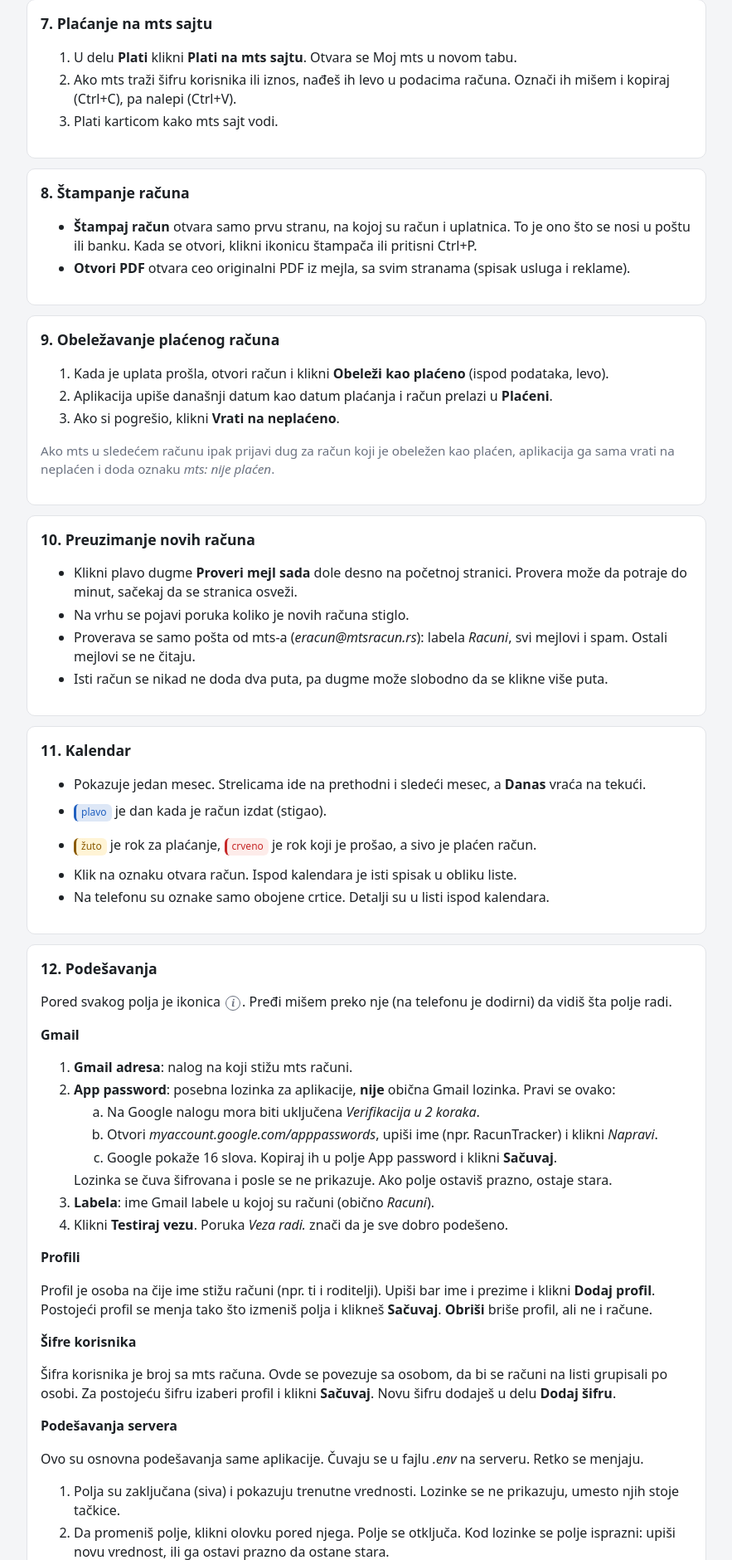
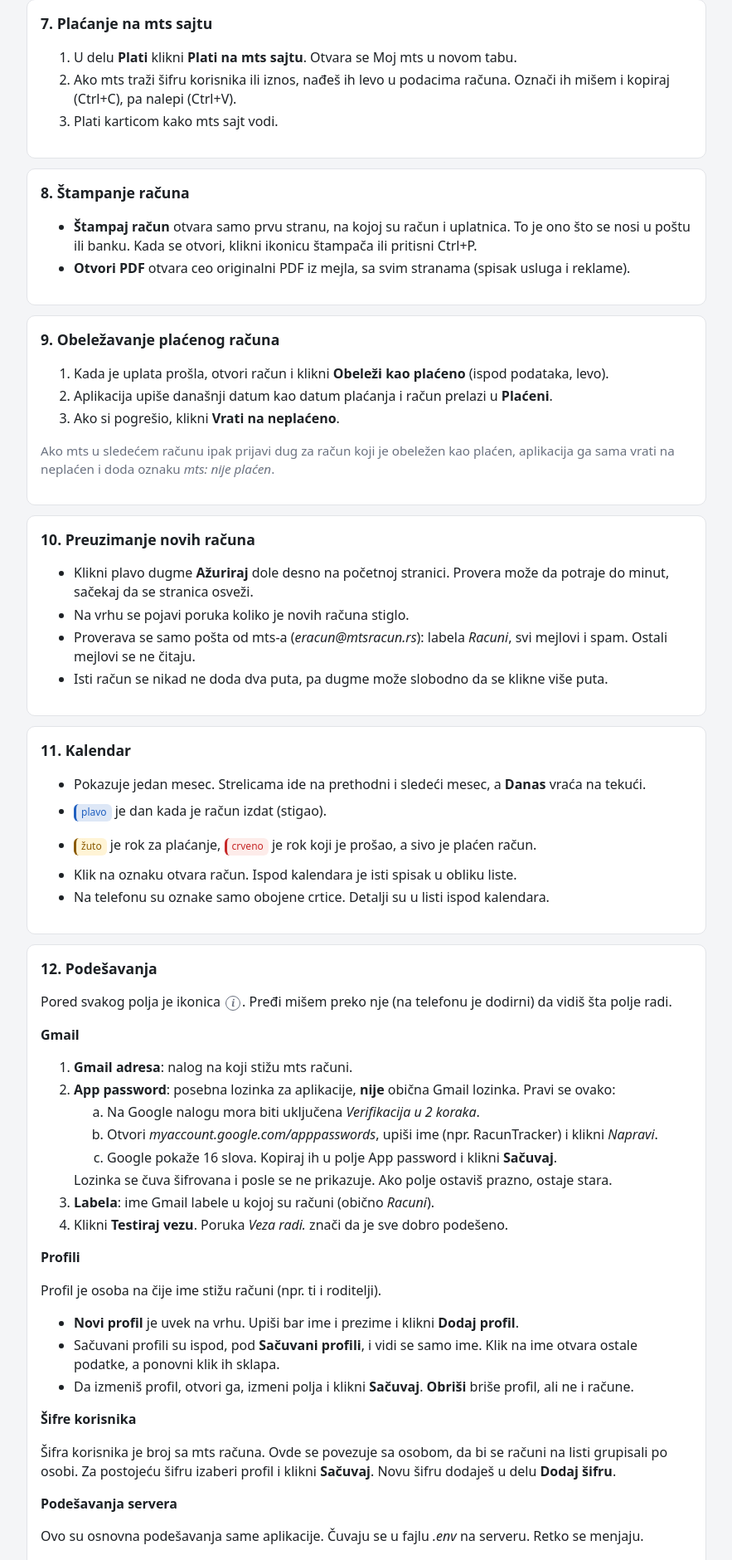
Before and after one commit to derdic23/racuntracker, a Flask app: page /uputstvo in a window 1280 px wide. Shown: the part 2865-4745 px from the top of the page at 83% size, without its empty margins (198-1081 px from the left). Run offline with Flask 3, Linux system fonts and the light colour scheme; the visitor is signed in with stand-in values (Sample User, id 1); parts of the project's set-up code (start-up, migrations or seed data) failed here and were passed over.

Commit message:
collapsible saved profiles

```diff
--- a/app/scheduler.py
+++ b/app/scheduler.py
@@ -10,7 +10,7 @@
 from .fetcher import Result, credentials, fetch, imap_error
 
 DEFAULT_INTERVAL = 60  # minutes
-LOCK = threading.Lock()  # one check at a time: the scheduler or "Proveri mejl sada"
+LOCK = threading.Lock()  # one check at a time: the scheduler or "Ažuriraj"
 
 
 def interval(settings: dict[str, str]) -> int:
--- a/app/static/app.js
+++ b/app/static/app.js
@@ -19,7 +19,7 @@
   input.focus();
 });
 
-// "Proveri mejl sada" can take a while
+// "Ažuriraj" can take a while
 document.addEventListener("submit", (e) => {
   const button = e.submitter;
   if (button && button.dataset.busy) {
--- a/app/static/style.css
+++ b/app/static/style.css
@@ -86,6 +86,13 @@
 .id-row.add { border-bottom: 0; padding-top: 0; }
 .id-row.add select[name="provider"] { flex: 0 0 auto; }
 .alert form { margin-top: 8px; }
+/* Saved profiles in Podešavanja: only the name until opened */
+details.profile { border-bottom: 1px solid var(--line); }
+details.profile > summary { display: flex; align-items: center; gap: 10px; padding: 12px 0; cursor: pointer; font-weight: 600; list-style: none; }
+details.profile > summary::-webkit-details-marker { display: none; }
+details.profile > summary::before { content: "▸"; color: var(--muted); transition: transform .15s; }
+details.profile[open] > summary::before { transform: rotate(90deg); }
+details.profile > form { padding-bottom: 12px; }
 /* Podešavanja servera: fields stay locked until their edit button is clicked */
 .locked { display: flex; gap: 8px; margin-top: 4px; }
 .fields .locked input { flex: 1; margin-top: 0; }
@@ -100,7 +107,7 @@
 details.section > summary h1 { margin: 0; line-height: 1.2; }
 .count { font-size: .85rem; color: var(--muted); background: var(--card); border: 1px solid var(--line); border-radius: 99px; padding: 0 8px; }
 
-/* "Proveri mejl sada": floats at the bottom right so it does not take space at the top */
+/* "Ažuriraj": floats at the bottom right so it does not take space at the top */
 main { padding-bottom: 88px; }
 .fab { position: fixed; right: 16px; bottom: 16px; z-index: 10; margin: 0; }
 .fab button { display: inline-flex; align-items: center; gap: 8px; border-radius: 99px; padding: 12px 18px; box-shadow: 0 4px 14px rgba(0, 0, 0, .25); }
--- a/app/templates/guide.html
+++ b/app/templates/guide.html
@@ -30,7 +30,7 @@
   <h2>1. Šta se radi svakog meseca (ukratko)</h2>
   <p>Kada stigne novi račun, uradi ovih pet koraka, redom:</p>
   <ol class="steps">
-    <li><b>Otvori RačunTracker.</b> Novi računi se pojave sami (ili klikni <b>Proveri mejl</b> u suprotnom).</li>
+    <li><b>Otvori RačunTracker.</b> Novi računi se pojave sami (ili klikni <b>Ažuriraj</b> u suprotnom).</li>
     <li><b>Otvori račun.</b> U delu <b>Neplaćeni</b> klikni na račun koji treba da se plati. Račun sa crvenom pozadinom je već zakasnio, njega plati prvog.</li>
     <li><b>Plati račun.</b> Skeniraj QR kod aplikacijom banke (<a href="#ips">deo 6</a>) ili klikni <b>Plati na mts sajtu</b> (<a href="#mts">deo 7</a>). Pre potvrde u banci proveri da je iznos isti kao na računu.</li>
     <li><b>Obeleži kao plaćeno.</b> Kada uplata prođe, klikni <b>Obeleži kao plaćeno</b>. Račun prelazi u deo <b>Plaćeni</b>, pa se zna da je završen.</li>
@@ -138,7 +138,7 @@
 <section class="card" id="novi">
   <h2>10. Preuzimanje novih računa</h2>
   <ul>
-    <li>Klikni plavo dugme <b>Proveri mejl sada</b> dole desno na početnoj stranici. Provera može da potraje do minut, sačekaj da se stranica osveži.</li>
+    <li>Klikni plavo dugme <b>Ažuriraj</b> dole desno na početnoj stranici. Provera može da potraje do minut, sačekaj da se stranica osveži.</li>
     <li>Na vrhu se pojavi poruka koliko je novih računa stiglo.</li>
     <li>Proverava se samo pošta od mts-a (<i>eracun@mtsracun.rs</i>): labela <i>Racuni</i>, svi mejlovi i spam. Ostali mejlovi se ne čitaju.</li>
     <li>Isti račun se nikad ne doda dva puta, pa dugme može slobodno da se klikne više puta.</li>
@@ -173,8 +173,12 @@
     <li>Klikni <b>Testiraj vezu</b>. Poruka <i>Veza radi.</i> znači da je sve dobro podešeno.</li>
   </ol>
   <h3>Profili</h3>
-  <p>Profil je osoba na čije ime stižu računi (npr. ti i roditelji). Upiši bar ime i prezime i klikni <b>Dodaj profil</b>.
-  Postojeći profil se menja tako što izmeniš polja i klikneš <b>Sačuvaj</b>. <b>Obriši</b> briše profil, ali ne i račune.</p>
+  <p>Profil je osoba na čije ime stižu računi (npr. ti i roditelji).</p>
+  <ul>
+    <li><b>Novi profil</b> je uvek na vrhu. Upiši bar ime i prezime i klikni <b>Dodaj profil</b>.</li>
+    <li>Sačuvani profili su ispod, pod <b>Sačuvani profili</b>, i vidi se samo ime. Klik na ime otvara ostale podatke, a ponovni klik ih sklapa.</li>
+    <li>Da izmeniš profil, otvori ga, izmeni polja i klikni <b>Sačuvaj</b>. <b>Obriši</b> briše profil, ali ne i račune.</li>
+  </ul>
   <h3>Šifre korisnika</h3>
   <p>Šifra korisnika je broj sa mts računa. Ovde se povezuje sa osobom, da bi se računi na listi grupisali po osobi.
   Za postojeću šifru izaberi profil i klikni <b>Sačuvaj</b>. Novu šifru dodaješ u delu <b>Dodaj šifru</b>.</p>
@@ -200,7 +204,7 @@
 <section class="card" id="problemi">
   <h2>13. Kada nešto ne radi</h2>
   <dl>
-    <dt>Ne stižu novi računi</dt><dd>Klikni <b>Proveri mejl sada</b>. Ako piše da Gmail nije podešen ili da prijava nije uspela, u Podešavanjima ponovo upiši app password i klikni <b>Testiraj vezu</b>.</dd>
+    <dt>Ne stižu novi računi</dt><dd>Klikni <b>Ažuriraj</b>. Ako piše da Gmail nije podešen ili da prijava nije uspela, u Podešavanjima ponovo upiši app password i klikni <b>Testiraj vezu</b>.</dd>
     <dt>„Sačuvani app password ne može da se pročita"</dt><dd>Upiši app password ponovo u Podešavanjima i sačuvaj.</dd>
     <dt>Banka ne prepoznaje QR</dt><dd>Povećaj osvetljenost ekrana ili klikni <b>Preuzmi QR</b> i učitaj sliku iz galerije. Ako ni to ne radi, plati na mts sajtu ili po uplatnici iz <b>Štampaj račun</b>.</dd>
     <dt>Iznos na računu izgleda pogrešno</dt><dd>Klikni <b>Otvori PDF</b> i uporedi. Pravi podatak je uvek onaj u PDF-u od mts-a.</dd>
--- a/app/templates/list.html
+++ b/app/templates/list.html
@@ -31,9 +31,9 @@
 {% block content %}
 <form class="fab" method="post" action="{{ url_for('bills.check_mail') }}">
   <input type="hidden" name="csrf" value="{{ csrf_token() }}">
-  <button class="primary" data-busy="Proveravam..." title="Preuzmi nove račune sa Gmail-a">
+  <button class="primary" data-busy="Ažuriram..." title="Preuzmi nove račune sa Gmail-a">
     <svg viewBox="0 0 24 24" aria-hidden="true"><path d="M3 6h18v12H3zM3 6l9 7 9-7"/></svg>
-    <span>Proveri mejl sada</span>
+    <span>Ažuriraj</span>
   </button>
 </form>
 
```
Also changed, not shown: app/templates/settings.html (+12 -9 lines), README.md.
